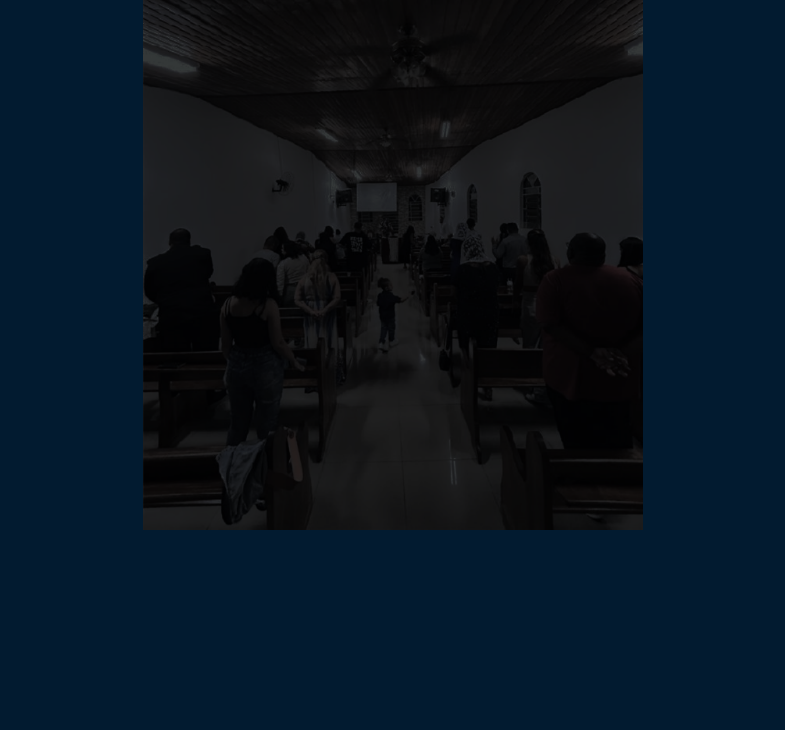
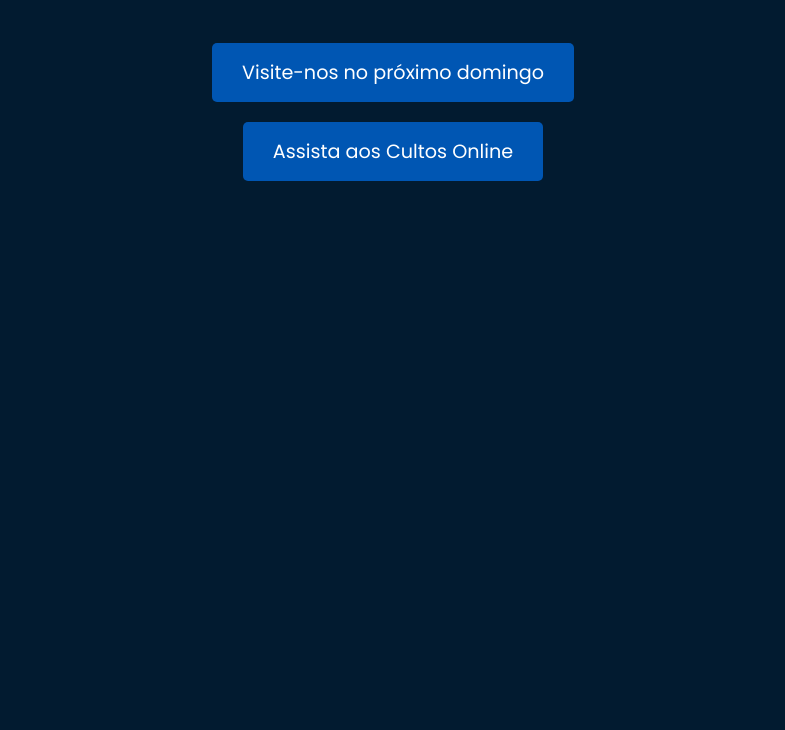
Before and after one commit to IgorOdSilva/landing-page-igreja, a plain HTML site: page index.html in a window 1280 px wide. Shown: the part 690-1420 px from the top of the page, without its empty margins (247-1032 px from the left). Drawn offline with nearby package versions, Linux system fonts and the light colour scheme.

Commit message:
Update index.html

```diff
--- a/index.html
+++ b/index.html
@@ -39,7 +39,7 @@
             </div>
 
             <div class="info-section">
-                <img src="assets/image/background 1.png" alt="">
+                <!-- img sr<c="assets/image/background 1.png" alt=""> -->
             </div>
         </section>
         <section class="sobre">
```
